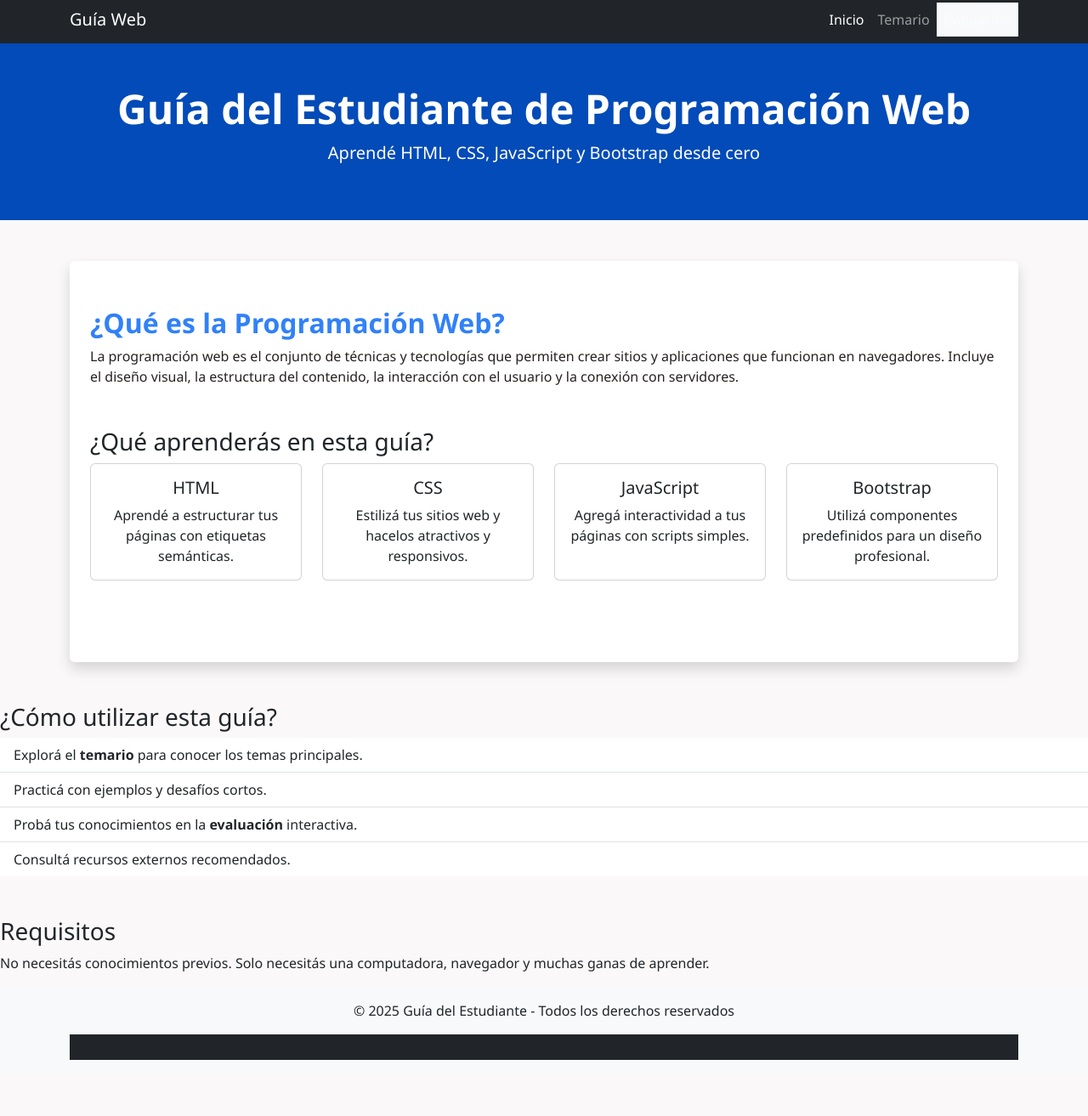
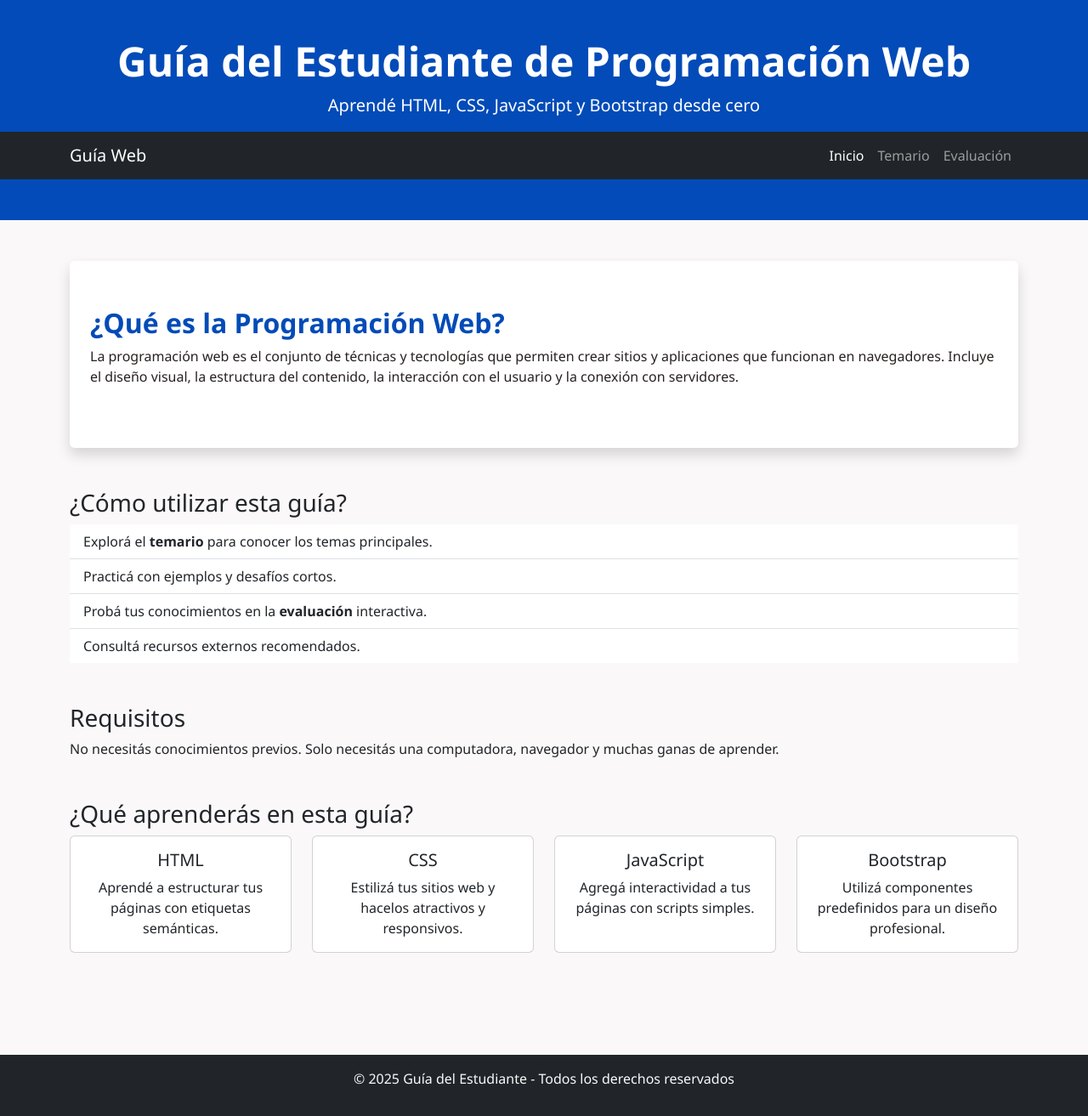
Before and after one commit to SantiagoAyala2118/primer-parcial-ayala-santiago, a plain HTML site: page index.html in a window 1280 px wide. Shown: the part 5-1318 px from the top of the page at 85% size. Before the commit the page ends 1268 px from the top, so only its background shows below. Drawn offline with nearby package versions, Linux system fonts and the light colour scheme.

Commit message:
Se corrigieron más identaciones y se cambió el color del hover y el de los titulos por el color del background del header

```diff
--- a/assets/css/index.css
+++ b/assets/css/index.css
@@ -6,7 +6,7 @@ body {
 
 /* ==== Navbar ==== */
 .navbar-nav .nav-link:hover {
-  color: #00245a;
+  color: #024bb8;
 }
 
 /* ==== Header ==== */
@@ -26,7 +26,7 @@ article {
 /* ==== Títulos y subtítulos ==== */
 article h2,
 article h3 {
-  color: #3181f8;
+  color: #024bb8;
   font-weight: bold;
 }
 
--- a/index.html
+++ b/index.html
@@ -8,6 +8,11 @@
   <link rel="stylesheet" href="assets/css/index.css">
 </head>
 <body class="d-flex flex-column min-vh-100">
+  <header class="text-white text-center py-5">
+    <div class="container">
+      <h1 class="display-5">Guía del Estudiante de Programación Web</h1>
+      <p class="lead">Aprendé HTML, CSS, JavaScript y Bootstrap desde cero</p>
+    </div>
     <nav class="navbar navbar-expand-lg navbar-dark bg-dark">
       <div class="container">
 
@@ -20,17 +25,11 @@
           <ul class="navbar-nav ms-auto">
             <li class="nav-item"><a class="nav-link active" href="index.html">Inicio</a></li>
             <li class="nav-item"><a class="nav-link" href="temario.html">Temario</a></li>
-        <li class="nav-item bg-light"><a class="nav-link" href="evaluacion.html">Evaluación</a></li>
+            <li class="nav-item"><a class="nav-link" href="evaluacion.html">Evaluación</a></li>
           </ul>
         </div>
-
       </div>
     </nav>
-    <header class="text-white text-center py-5">
-    <div class="container">
-      <h1 class="display-5">Guía del Estudiante de Programación Web</h1>
-      <p class="lead">Aprendé HTML, CSS, JavaScript y Bootstrap desde cero</p>
-    </div>
   </header>
 
   <main class="container my-5">
@@ -39,8 +38,23 @@
         <h2>¿Qué es la Programación Web?</h2>
         <p>La programación web es el conjunto de técnicas y tecnologías que permiten crear sitios y aplicaciones que funcionan en navegadores. Incluye el diseño visual, la estructura del contenido, la interacción con el usuario y la conexión con servidores.</p>
       </article>
+    </section>
 
-      <section class="mb-5">
+    <section class="mb-5 mt-5">
+      <h3>¿Cómo utilizar esta guía?</h3>
+        <ul class="list-group list-group-flush">
+          <li class="list-group-item">Explorá el <strong>temario</strong> para conocer los temas principales.</li>
+          <li class="list-group-item">Practicá con ejemplos y desafíos cortos.</li>
+          <li class="list-group-item">Probá tus conocimientos en la <strong>evaluación</strong> interactiva.</li>
+          <li class="list-group-item">Consultá recursos externos recomendados.</li>
+        </ul>
+    </section>
+    <section>
+      <h3>Requisitos</h3>
+      <p>No necesitás conocimientos previos. Solo necesitás una computadora, navegador y muchas ganas de aprender.</p>
+    </section>
+
+    <section class="mb-5 mt-5">
         <h3>¿Qué aprenderás en esta guía?</h3>
         <div class="row text-center">
           <div class="col-md-3 mb-4">
@@ -79,27 +93,14 @@
       </section>
 
 
-    </section>
   </main>
-  <section class="mb-5">
-    <h3>¿Cómo utilizar esta guía?</h3>
-    <ul class="list-group list-group-flush">
-      <li class="list-group-item">Explorá el <strong>temario</strong> para conocer los temas principales.</li>
-      <li class="list-group-item">Practicá con ejemplos y desafíos cortos.</li>
-      <li class="list-group-item">Probá tus conocimientos en la <strong>evaluación</strong> interactiva.</li>
-      <li class="list-group-item">Consultá recursos externos recomendados.</li>
-    </ul>
-  </section>
 
-  <section>
-    <h3>Requisitos</h3>
-    <p>No necesitás conocimientos previos. Solo necesitás una computadora, navegador y muchas ganas de aprender.</p>
-  </section>
 
-  <footer class="bg-light text-center py-3 mt-auto">
+
+
+  <footer class="bg-dark text-center text-light py-3 mt-auto">
     <div class="container">
       <p>&copy; 2025 Guía del Estudiante - Todos los derechos reservados</p>
-      <footer>
    </div>
   </footer>
 
```
Lines whose indentation alone changed are shown as unchanged.
